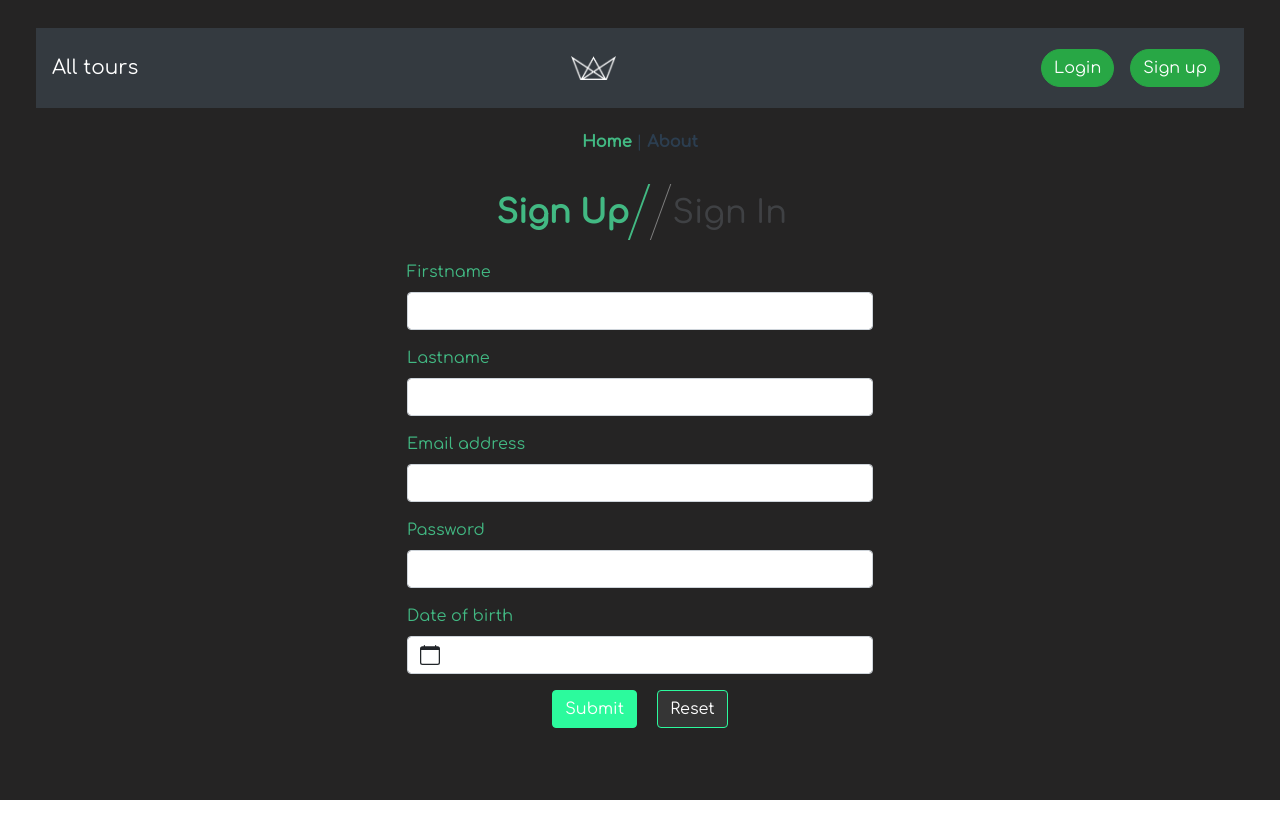
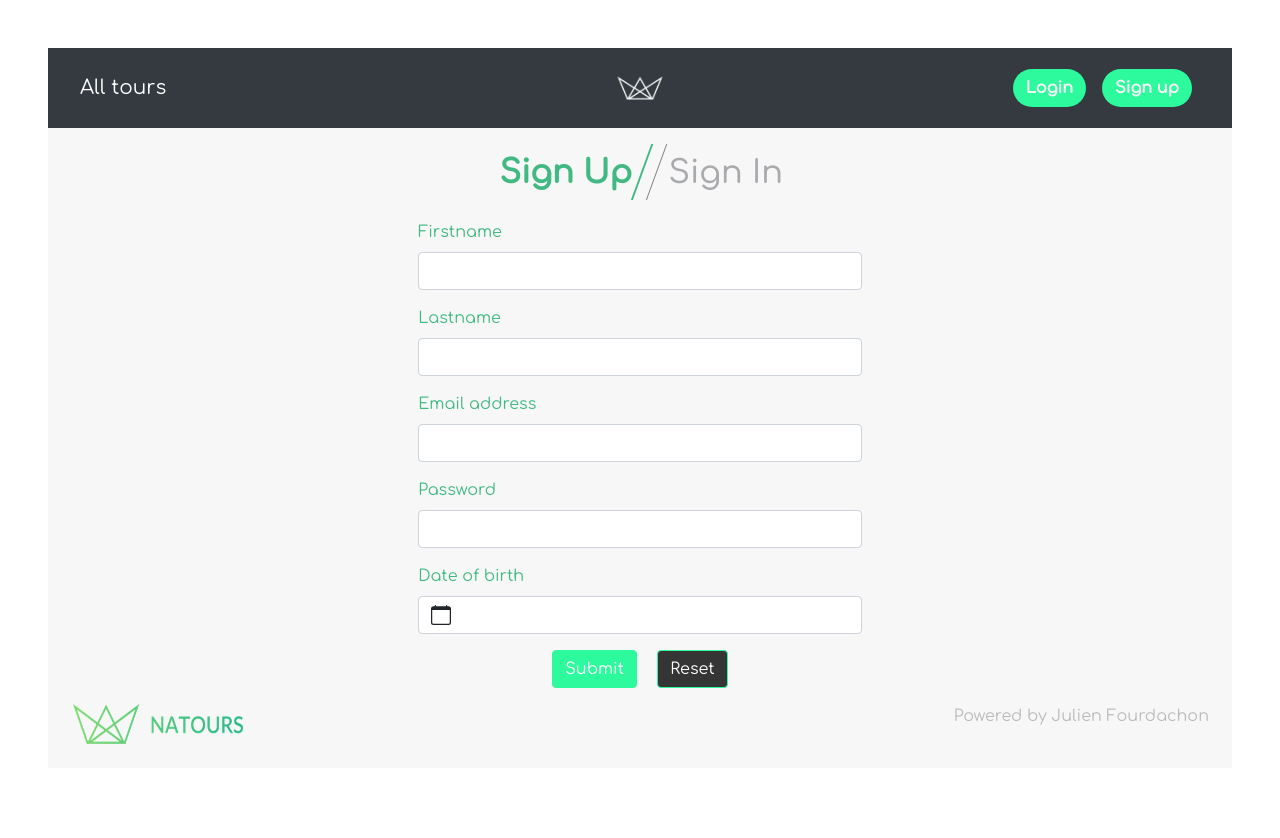
Before and after one commit to jfourdachon/vue-app, a Vue app: page / in a window 1280 px wide. Shown: the top 838 px of the page. Before the commit the page ends 800 px from the top, so only its background shows below. Built offline with nearby package versions, Linux system fonts and the light colour scheme.

Commit message:
add footer

```diff
--- a/package.json
+++ b/package.json
@@ -12,6 +12,7 @@
     "bootstrap": "^4.5.2",
     "bootstrap-vue": "^2.16.0",
     "core-js": "^3.6.5",
+    "sass-loader": "^10.0.2",
     "vue": "^2.6.11",
     "vue-router": "^3.4.3"
   },
@@ -26,10 +27,10 @@
     "eslint": "^6.7.2",
     "eslint-plugin-vue": "^6.2.2",
     "mutationobserver-shim": "^0.3.3",
+    "node-sass": "^4.14.1",
     "popper.js": "^1.16.0",
     "portal-vue": "^2.1.6",
     "sass": "^1.19.0",
-    "sass-loader": "^8.0.0",
     "vue-cli-plugin-bootstrap-vue": "~0.6.0",
     "vue-template-compiler": "^2.6.11"
   },
--- a/src/App.vue
+++ b/src/App.vue
@@ -1,22 +1,27 @@
 <template>
   <div id="app">
-    <navbar class="navbar"/>
-    <div id="nav">
-      <router-link to="/">Home</router-link> |
-      <router-link to="/about">About</router-link>
+    <div id="main">
+      <navbar class="navbar" />
+
+      <!-- <router-link to="/">Home</router-link> |
+      <router-link to="/about">About</router-link> -->
+      <prout class="footer" />
+      <router-view />
     </div>
-    <router-view/>
   </div>
 </template>
 
 <script>
 import Navbar from '@/components/Navbar.vue';
+import Prout from '@/components/Footer.vue';
+
 export default {
   name: 'App',
   components: {
-    Navbar
-  }
-}
+    Navbar,
+    Prout,
+  },
+};
 </script>
 <style lang="scss">
 #app {
@@ -24,27 +29,29 @@ export default {
   -webkit-font-smoothing: antialiased;
   -moz-osx-font-smoothing: grayscale;
   text-align: center;
-  color: #2c3e50;
-  background-color: #252424;
+  // color: #2c3e50;
+  // background-color: #252424;
   height: 100vh;
-  padding: 20px;
+  margin: 3rem;
 }
 
-#nav {
-  padding: 30px;
-
-  a {
-    font-weight: bold;
-    color: #2c3e50;
-
-    &.router-link-exact-active {
-      color: #42b983;
-    }
-  }
+#main {
+  background-color: #f7f7f7;
+  height: calc(100% - 5rem);
+  position: relative;
 }
 
 .navbar {
-  width: 100%;;
+  width: 100%;
   height: 80px;
+  padding: 0;
+  margin-bottom: 1rem;
 }
+
+.footer {
+  position: absolute;
+  bottom: 0%;
+  left: 1rem;
+}
+
 </style>
--- /dev/null
+++ b/src/assets/css/footer.css
@@ -0,0 +1,11 @@
+.row {
+  display: flex;
+  width: 100%;
+  flex-direction: row;
+  justify-content: space-between;
+  padding: 1.5rem;
+}
+p {
+  color: grey;
+  opacity: 0.5;
+}
--- /dev/null
+++ b/src/assets/css/navbar.css
@@ -0,0 +1,25 @@
+.relative-row {
+  position: relative;
+  display: flex;
+  flex-direction: row;
+  justify-content: space-between;
+  padding: 0 2rem;
+}
+
+.centered-logo {
+  position: absolute;
+  top: 50%;
+  left: 50%;
+  transform: translate(-50%, -50%);
+}
+
+.btn-green {
+  background-color: #2cfa9d;
+  color: whitesmoke;
+  font-weight: bold;
+}
+
+.btn-green:hover {
+  box-shadow: 0 0 5px whitesmoke;
+  transform: translateY(-2px);
+}
--- /dev/null
+++ b/src/components/Footer.vue
@@ -0,0 +1,24 @@
+<template>
+  <div class="row">
+    <b-img
+      v-bind="mainProps"
+      left
+      src="@/assets/img/logo-green.png"
+      alt="Footer logo"
+    ></b-img>
+    <p>Powered by Julien Fourdachon</p>
+  </div>
+</template>
+
+<script>
+export default {
+  name: 'Prout',
+  data() {
+    return {
+      mainProps: { width: '170%', height: 'auto' },
+    };
+  },
+};
+</script>
+
+<style scoped lang="css" src="../assets/css/footer.css"></style>
--- a/src/components/Navbar.vue
+++ b/src/components/Navbar.vue
@@ -1,21 +1,32 @@
 <template>
   <div>
-    <b-navbar toggleable="lg" type="dark" variant="dark">
+    <b-navbar toggleable="lg" type="dark" variant="dark" class="relative-row">
       <b-navbar-brand href="#">All tours</b-navbar-brand>
       <b-img
         v-bind="mainProps"
         center
         src="@/assets/img/logo-white.png"
         alt="Center image"
+        class="centered-logo"
       ></b-img>
       <b-navbar-nav>
         <b-nav-item
-          ><b-button pill variant="outline-success" href="#" :pressed="true" class="button"
+          ><b-button
+            pill
+            variant="green"
+            href="#"
+            :pressed="true"
+            class="button"
             >Login</b-button
           ></b-nav-item
         >
         <b-nav-item
-          ><b-button pill variant="outline-success" href="#" :pressed="true" class="button"
+          ><b-button
+            pill
+            variant="green"
+            href="#"
+            :pressed="true"
+            class="button"
             >Sign up</b-button
           ></b-nav-item
         >
@@ -35,8 +46,4 @@ export default {
 };
 </script>
 
-<style scoped>
-  .button:hover {
-    transform: scale(1.07)
-  }
-</style>
+<style scoped lang="css" src="../assets/css/navbar.css"></style>
```
Also changed, not shown: src/plugins/bootstrap-vue.js (line endings or trailing spaces), 2 other files (tests, documents, lock files or other folders).
